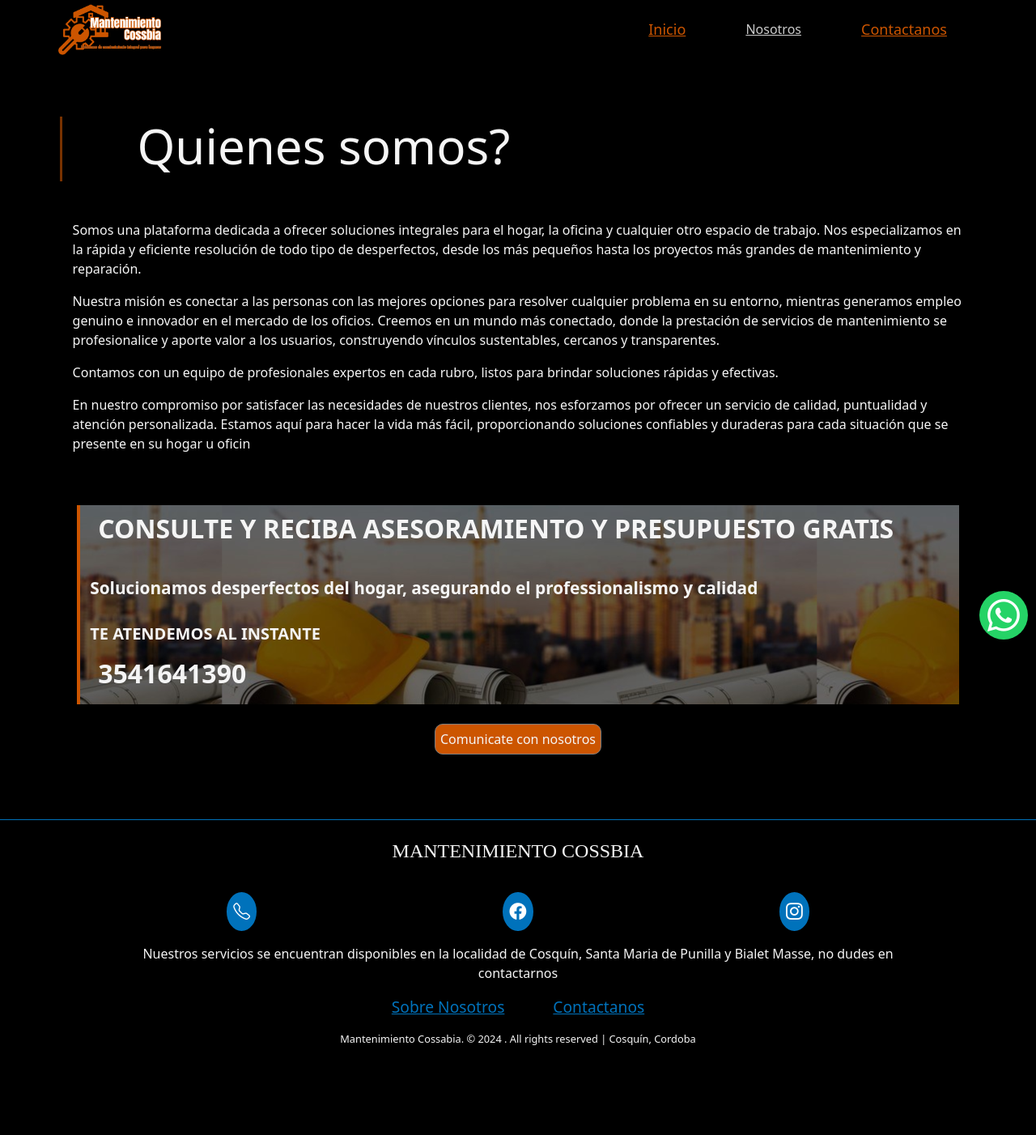
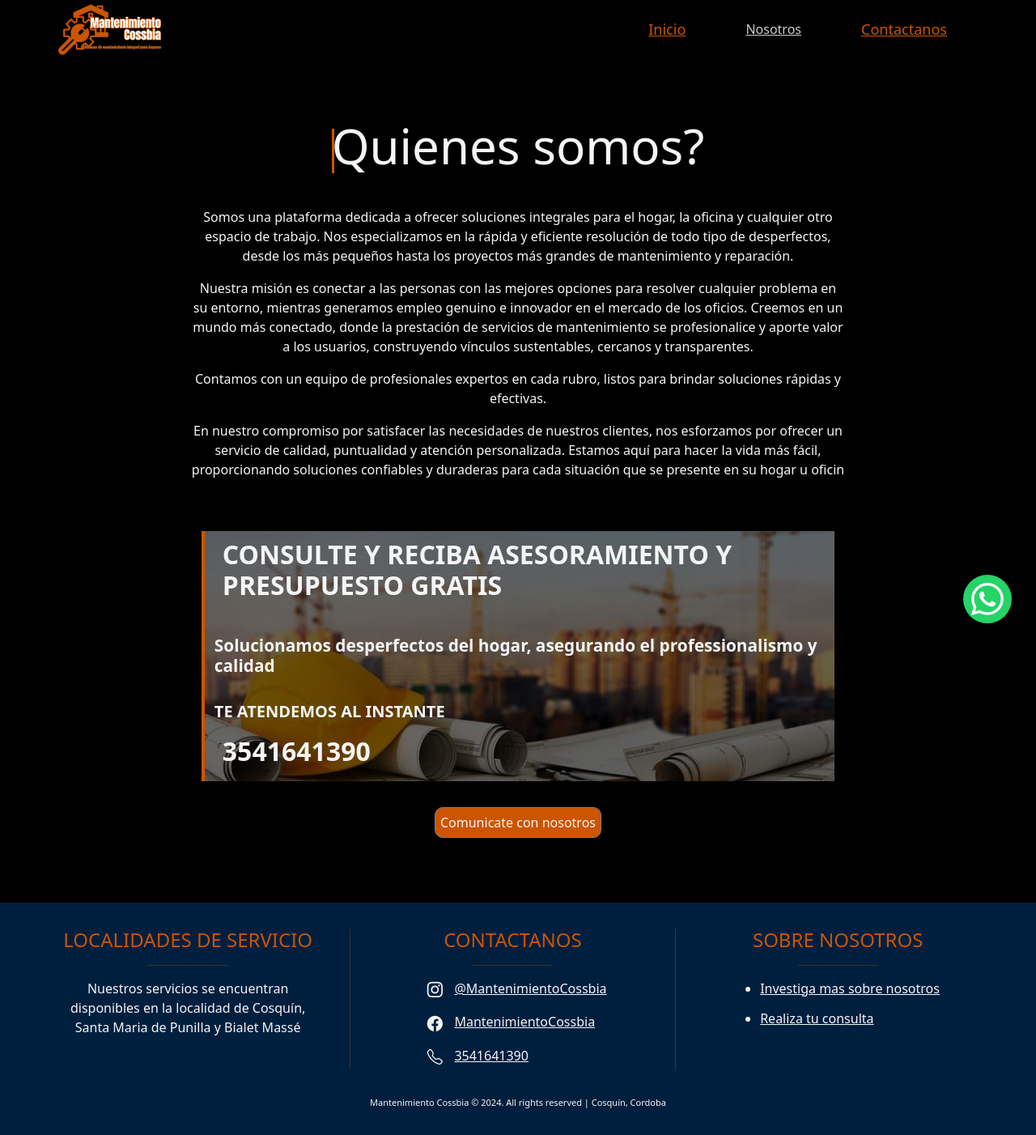
Before and after one commit to nicosoto18/MantenimientoCossabia, a React (Vite) app: page /Nosotros in a window 1280 px wide. Shown: the whole page at 81% size. Before the commit the page ends 1309 px from the top, so only its background shows below. Built offline with nearby package versions, Linux system fonts and the light colour scheme.

Commit message:
Version mejorada

```diff
--- a/src/components/Footer/Footer.jsx
+++ b/src/components/Footer/Footer.jsx
@@ -3,48 +3,77 @@ import { Link } from "react-router-dom";
 
 const Footer = () => {
   return (
-    <div className={Style.contenedorFooter}>
-      <div className={Style.contenedorPrincipal}>
-        <div className={Style.titulo}>
-          <h4>MANTENIMIENTO COSSBIA</h4>
-        </div>
-        <div className={Style.contenedorIconos}>
-          <div className={`${Style.icono} rounded-circle`}>
-            <a href="tel: +5493541641390">
-            <i class="bi bi-telephone"></i>
-            </a>
+    <section className={Style.sectionFooter}>
+      <div className={Style.contenedorFlexDFooter}>
+        <section className={Style.sectionLocalidades}>
+          <div className={Style.localidadesDeServicio}>
+            <h4>LOCALIDADES DE SERVICIO</h4>
+            <div className={Style.linea}></div>
+            <p>
+              Nuestros servicios se encuentran disponibles en la localidad de
+              Cosquín, Santa Maria de Punilla y Bialet Massé
+            </p>
           </div>
-          <div className={`${Style.icono} rounded-circle`}>
-            <a href="https://www.facebook.com/profile.php?id=61557917496006">
+        </section>
+
+        <section className={Style.sectionContactanos}>
+          <div className={Style.Contactanos}>
+            <h4>CONTACTANOS</h4>
+            <div className={Style.linea}></div>
+            <div className={`${Style.redSocial}`}>
+              <i class="bi bi-instagram"></i>
+              <a href="https/linkdeInstagram">@MantenimientoCossbia</a>
+            </div>
+
+            <div className={`${Style.redSocial} `}>
               <i class="bi bi-facebook"></i>
-            </a>
+              <a href="https://www.facebook.com/profile.php?id=61557917496006">
+                MantenimientoCossbia
+              </a>
+            </div>
+
+            <div className={`${Style.redSocial}`}>
+              <i class="bi bi-telephone"></i>
+              <a href="tel: +5493541641390">3541641390</a>
+            </div>
           </div>
-          <div className={`${Style.icono} rounded-circle`}>
-            <i class="bi bi-instagram"></i>
+        </section>
+
+        <section className={Style.sectionSobreNosotros}>
+          <div className={Style.SobreNosotros}>
+            <h4>SOBRE NOSOTROS</h4>
+            <div className={Style.linea}></div>
+            <div className={Style.linksSobreNosotros}>
+              <ul>
+                <li>
+                  {" "}
+                  <Link to="/Nosotros" className={Style.linkPersonalizado}>
+                    Investiga mas sobre nosotros{" "}
+                  </Link>{" "}
+                </li>
+                <li>
+                  {" "}
+                  <Link to="/Contactanos" className={Style.linkPersonalizado}>
+                    {" "}
+                    Realiza tu consulta
+                  </Link>
+                </li>
+              </ul>
+            </div>
           </div>
-        </div>
+        </section>
+      </div>
+      <div className={Style.allRightsReserved}>
         <p>
-          Nuestros servicios se encuentran disponibles en la localidad de
-          Cosquín, Santa Maria de Punilla y Bialet Masse, no dudes en
-          contactarnos
+          Mantenimiento Cossbia © 2024. All rights reserved | Cosquín, Cordoba
         </p>
-
-        <Link className={Style.contenedorLinks} to="/Nosotros">Sobre Nosotros</Link>
-        <Link className={Style.contenedorLinks} to="/Contactanos">Contactanos</Link>
-
-        <div className={Style.derechoReservadoFooter}>
-          <p>
-            Mantenimiento Cossabia. © 2024 . All rights reserved | Cosquín,
-            Cordoba
-          </p>
-        </div>
       </div>
       <div className={Style.contenedorFijadoContacto}>
         <a href="https://api.whatsapp.com/send?phone=3541641390">
           <i class="bi bi-whatsapp rounded-circle"></i>
         </a>
       </div>
-    </div>
+    </section>
   );
 };
 
--- a/src/components/Footer/Footer.module.css
+++ b/src/components/Footer/Footer.module.css
@@ -1,48 +1,81 @@
-.contenedorFooter{
+.sectionFooter {
     width: 100%;
     height: auto;
     text-align: center;
     margin-top: 5em;
-    border-top: 1px solid #0072BB;
-    background-color: #000000;
-}
-
-.contenedorFooter h4{
-    margin-top: 1em;
-    font-family: Duplexide;
-}
-
-.contenedorPrincipal{
-    width: 80%;
-    margin: 0 auto;
-}
-
-.contenedorIconos{
-    display: flex;
-    align-items: center;
-    text-align: center;
-    margin-top: 2vh;
-    margin-bottom: 2vh;
+    background-color: #001F3F;
+    padding: 2em 2em 1em 2em;
 
 }
 
-.icono{
-    margin: 10px;
-    padding: 1vh;
-    background-color: #0072BB;
-    font-size: 1.1em;
-    margin: 0 auto;
-    color: white;
+.sectionFooter h4,
+.Contactanos h4 {
+    color: #CC5500;
 }
 
-.contenedorLinks{
-    margin: 30px;
-    color: #0072BB;
+.linea {
+    background-color: #333333;
+    height: 1px;
+    width: 25%;
+    margin: 0 auto;
+    margin-top: 1em;
+    margin-bottom: 1em;
 }
 
-.derechoReservadoFooter p{
- font-size: 8px;
- margin-top: 15px;
+.sectionFooter p {
+    color: #F5F5F5;
+}
+
+.Contactanos,
+.SobreNosotros {
+    margin: 0 auto;
+    margin-top: 2em;
+}
+
+.redSocial {
+    margin: 0 auto;
+    display: flex;
+    width: 15em;
+    margin-top: 0.8em;
+}
+
+.redSocial i {
+    width: 20%;
+    color: #F5F5F5;
+    font-size: 120%;
+
+}
+
+.redSocial a {
+    width: 80%;
+    margin-left: 0;
+    color: #F5F5F5;
+    text-align: left;
+}
+
+.linksSobreNosotros {
+    width: 16em;
+    margin: 0 auto;
+    margin-top: 0.8em;
+    text-align: left;
+    color: #F5F5F5;
+}
+
+.linksSobreNosotros li {
+    margin-top: 0.8em;
+
+}
+
+.linkPersonalizado {
+    color: #F5F5F5;
+}
+
+.allRightsReserved {
+
+    text-align: center;
+    margin-top: 3em;
+    font-size: 11px;
+
 }
 
 .contenedorFijadoContacto{
@@ -66,12 +99,9 @@
     color: #FFFFFF;
 }
 
-.icono a{
-    color: white;
-}
+@media (min-width : 768px) {
 
-@media (min-width : 768px){
-    .icono{
+    .icono {
         margin: 10px;
         padding: 0.4em;
         background-color: #0072BB;
@@ -81,13 +111,63 @@
         margin-top: 1em;
     }
 
-    .contenedorLinks{
+    .contenedorLinks {
         font-size: 1.2em;
         color: #0072BB;
     }
 
-    .derechoReservadoFooter p{
+    .derechoReservadoFooter p {
         font-size: 0.8em;
         margin-top: 1.em;
     }
+
+
+    /* de aca para abajo */
+    .contenedorFlexDFooter {
+        display: flex;
+
     }
+
+    .sectionLocalidades {
+        width: 33%;
+        border-right: 1px solid #333333;
+    }
+
+    .linea {
+        background-color: #333333;
+        height: 1px;
+        width: 25%;
+        margin: 0 auto;
+        margin-top: 1em;
+        margin-bottom: 1em;
+    }
+
+    .localidadesDeServicio p {
+        width: 80%;
+        margin: 0 auto;
+    }
+
+
+    .sectionContactanos {
+        width: 33%;
+        border-right: 1px solid #333333;
+    }
+
+    .Contactanos,
+    .SobreNosotros {
+        margin-top: 0;
+    }
+
+    .sectionSobreNosotros {
+        width: 33%;
+    }
+
+    .contenedorFijadoContacto{
+        width: 60px;
+        height: 60px;
+        margin-right: 30px;
+        margin-bottom: 30px;
+        font-size: 40px;
+    }
+
+}
--- a/src/components/SobreNosotros/Nosotros.jsx
+++ b/src/components/SobreNosotros/Nosotros.jsx
@@ -14,19 +14,13 @@ useEffect(()=>{
    }
 
 },[])
+   return(
+      <div className={Styles.contenedorPrincipal}>
+         <section className={Styles.section1} ref={componenteRef}>
 
-   return(
-      <div>
-         <section className={Styles.section1} ref={componenteRef}>
-          <div className="container">
-          <div className={`row ${Styles.contSection1}`}>
+               <div className={Styles.lineaNaranja}></div>
+               <div className={Styles.tituloPpal}><h1>Quienes somos?</h1> </div>
 
-               <div className={`col-1 ${Styles.lineaNaranja}`}></div>
-               <div className={`col-11 ${Styles.tituloPpal}`}>
-                  <h1>Quienes somos?</h1>
-               </div>
-            </div>
-          </div>
          </section>
 
          <section>
@@ -55,13 +49,13 @@ useEffect(()=>{
              situación que se presente en su hogar u oficin
             </p>
             </div>
-         </section>
 
-         <section>
+
+
            <div className={`container ${Styles.contenedorAsesoramiento}`}>
             <div className={`row ${Styles.contSectionAsesoramiento} ${Styles.backgroundImage}`}>
-               <div className={`col-1 ${Styles.lineaNaranja}`}></div>
-               <div className={`col-12 ${Styles.tituloAsesoramiento}`}>
+               {/* <div className={`col-1 ${Styles.lineaNaranja}`}></div> */}
+               <div className={`col-12 col-md-5${Styles.tituloAsesoramiento}`}>
                   <h4>CONSULTE Y RECIBA ASESORAMIENTO Y PRESUPUESTO
                      GRATIS
                   </h4>
@@ -78,14 +72,14 @@ useEffect(()=>{
                   <h4>3541641390</h4>
                  </div>
             </div>
-          </div>
-         </section>
 
          <div className={Styles.contenedorBoton}>
             <Link to="/Contactanos" className={Styles.linkkk}>
             <button className={Styles.BtComunicate}>Comunicate con nosotros</button>
             </Link>
          </div>
+          </div>
+         </section>
 
 
       </div>
--- a/src/components/SobreNosotros/Nosotros.module.css
+++ b/src/components/SobreNosotros/Nosotros.module.css
@@ -1,64 +1,81 @@
-.section1{
-    padding-top: 9em;
-}
-
-.contSection1{
+.contenedorPrincipal {
     width: 90%;
     margin: 0 auto;
 }
 
-.lineaNaranja{
-    border-left: 3px inset #CC5500;
+.section1 {
+    padding-top: 9em;
+    display: flex;
+    position: relative;
+
 }
 
-.tituloPpal{
-    text-align: left;
+.tituloPpal {
+    margin: 0 auto;
+    margin-left: 1.5em;
+    position: relative;
 }
 
-.DescripcionQuienesSomos{
-    margin-left: 7%;
-    margin-right: 7%;
-    margin-top: 10%;
+.lineaNaranja {
+    position: absolute;
+    width: 3px;
+    bottom: 0.6em;
+    height: 40px;
+    background-color: #CC5500;
+    margin-left: 0.5em;
+
 }
 
-.contenedorAsesoramiento{
+.DescripcionQuienesSomos {
+    width: 90%;
+    margin: 0 auto;
+    margin-top: 8%;
+    margin-left: 1.5em;
+
+}
+
+.contenedorAsesoramiento {
     margin-top: 4em;
 }
 
-.contSectionAsesoramiento{
+.contSectionAsesoramiento {
     width: 100%;
     margin: 0 auto;
 }
 
-.backgroundImage{
+.backgroundImage {
     background-image: url("../../Fotos//FotoAsesoramiento.jpeg");
     background-size: cover;
     background-position: center;
     position: relative;
     border-left: 2px solid #CC5500;
-object-fit:scale-down;
+    object-fit: scale-down;
 }
 
-.contenedorAsesoramiento h2, .contenedorAsesoramiento h3, .contenedorAsesoramiento h4,
- .contenedorAsesoramiento h5, .contenedorAsesoramiento h6{
+.contenedorAsesoramiento h2,
+.contenedorAsesoramiento h3,
+.contenedorAsesoramiento h4,
+.contenedorAsesoramiento h5,
+.contenedorAsesoramiento h6 {
     font-weight: 800;
 }
 
-.contenedorAsesoramiento h4{
+.contenedorAsesoramiento h4 {
     padding: 10px;
 }
 
-.contenedorBoton{
+.contenedorBoton {
     width: 100%;
     display: flex;
     margin-top: 3vh;
     align-items: center;
 }
 
-.linkkk{
+.linkkk {
     margin: 0 auto;
 }
-.BtComunicate{
+
+.BtComunicate {
     background-color: #CC5500;
     padding: 6px;
     border-radius: 10px;
@@ -67,39 +84,49 @@ object-fit:scale-down;
     margin: 0 auto !important;
 }
 
+@media (min-width: 768px) {
 
-@media (min-width: 768px){
-    .section1{
-       width: 90%;
+    .section1 {
+        width: 100%;
     }
 
-    .DescripcionQuienesSomos{
-        width: 87%;
-        margin-top: 3em;
+    .lineaNaranja{
+     margin-left: 30%;
+     height: 55px;
+    }
+
+    .tituloPpal {
+        margin: 0 auto;
+    }
+
+    .DescripcionQuienesSomos {
+        width: 70%;
+        margin: 0 auto;
+        margin-top: 2em;
+        text-align: center;
 
     }
 
-    .backgroundImage{
-        background-size:auto;
-        background-position: center;
-        position: relative;
+    .backgroundImage {
         border-left: 4px solid #CC5500;
         object-fit: scale-down;
     }
 
-        .contenedorAsesoramiento{
-            width: 87%;
-
+    .contenedorAsesoramiento {
+        width: 70%;
     }
 
-        .contenedorAsesoramiento h4{
+    .contenedorAsesoramiento h4 {
         font-size: 2em;
     }
 
-        .contenedorAsesoramiento h6{
+    .contenedorAsesoramiento h6 {
         font-size: 1.3em;
     }
 
+    .contenedorBoton {
+        margin-top: 2em;
+    }
 
 
 }
```
Also changed, not shown: src/components/Home/Home.jsx (+42 -21 lines), src/components/Home/Home.module.css (+97 -24 lines), src/Fotos/FotoAnimada.png (added), src/components/MenusNavegacion/MenuHamburguesa.jsx (line endings or trailing spaces). Lines whose indentation alone changed are shown as unchanged.
